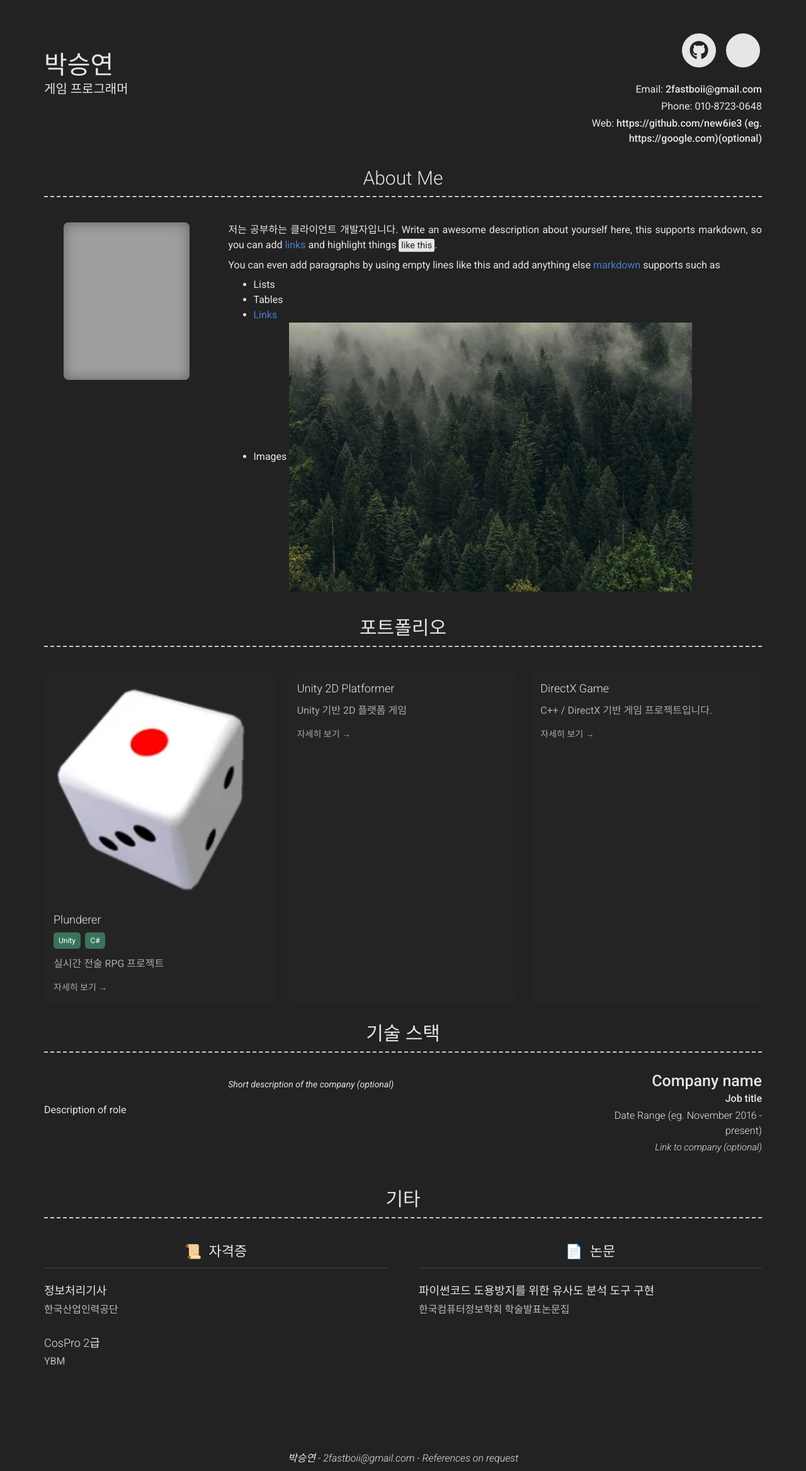
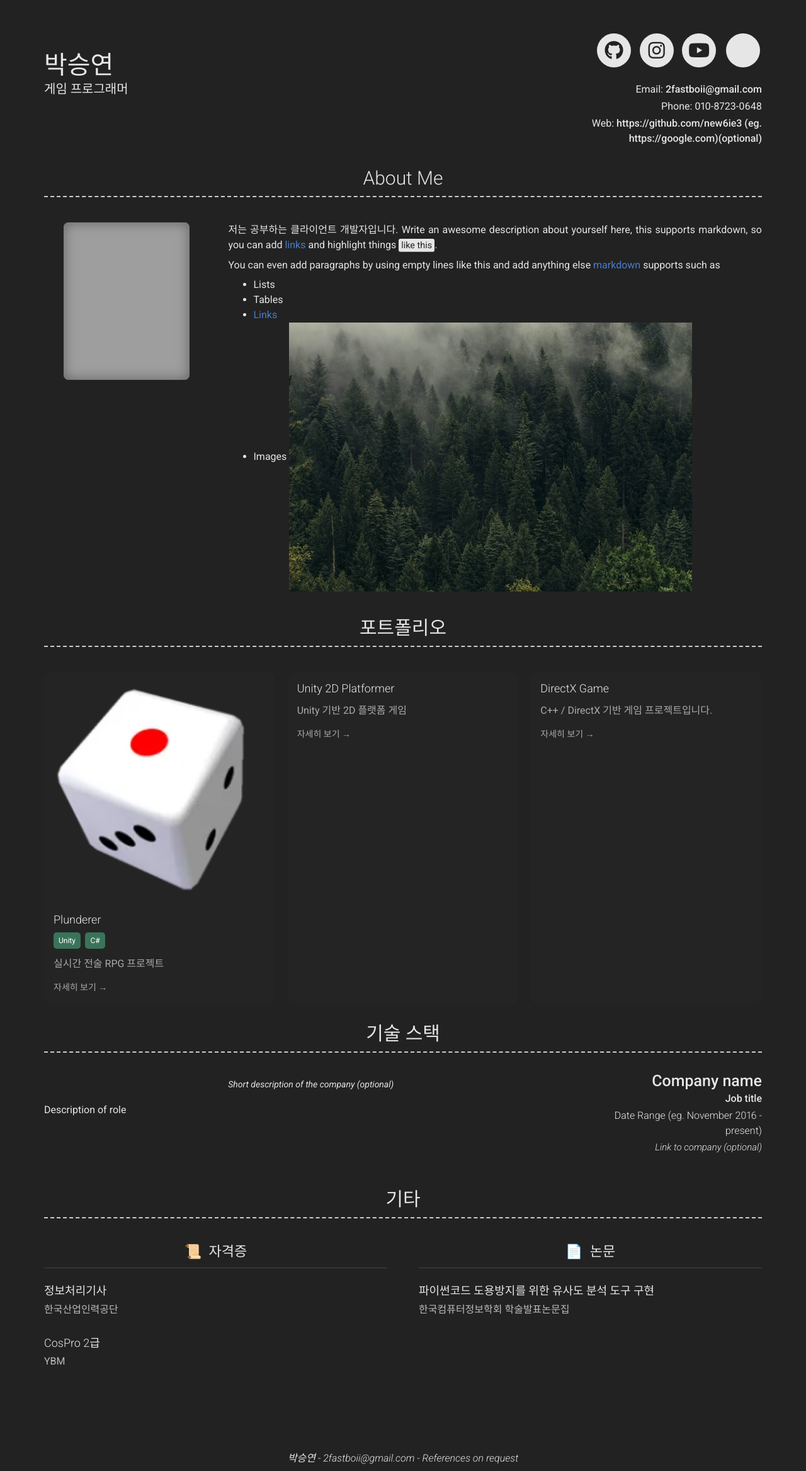
Before and after one commit to new6ie3/new6ie3.github.io, a Jekyll site: the page built from index.md, in a window 1280 px wide. Shown: the whole page at 63% size. Built offline with Jekyll 4.4.1, drawn with Linux system fonts in a browser that asks for light colours; nearby versions of some CDN libraries; grey boxes are pictures that could not be loaded.

```diff
--- a/_config.yml
+++ b/_config.yml
@@ -20,8 +20,8 @@ darkmode: true
 
 # Social links
 github_username: new6ie3
-instagram_username:
-youtube_username:
+instagram_username: /
+youtube_username: /
 
 # Additional icon links
 additional_links:
```
